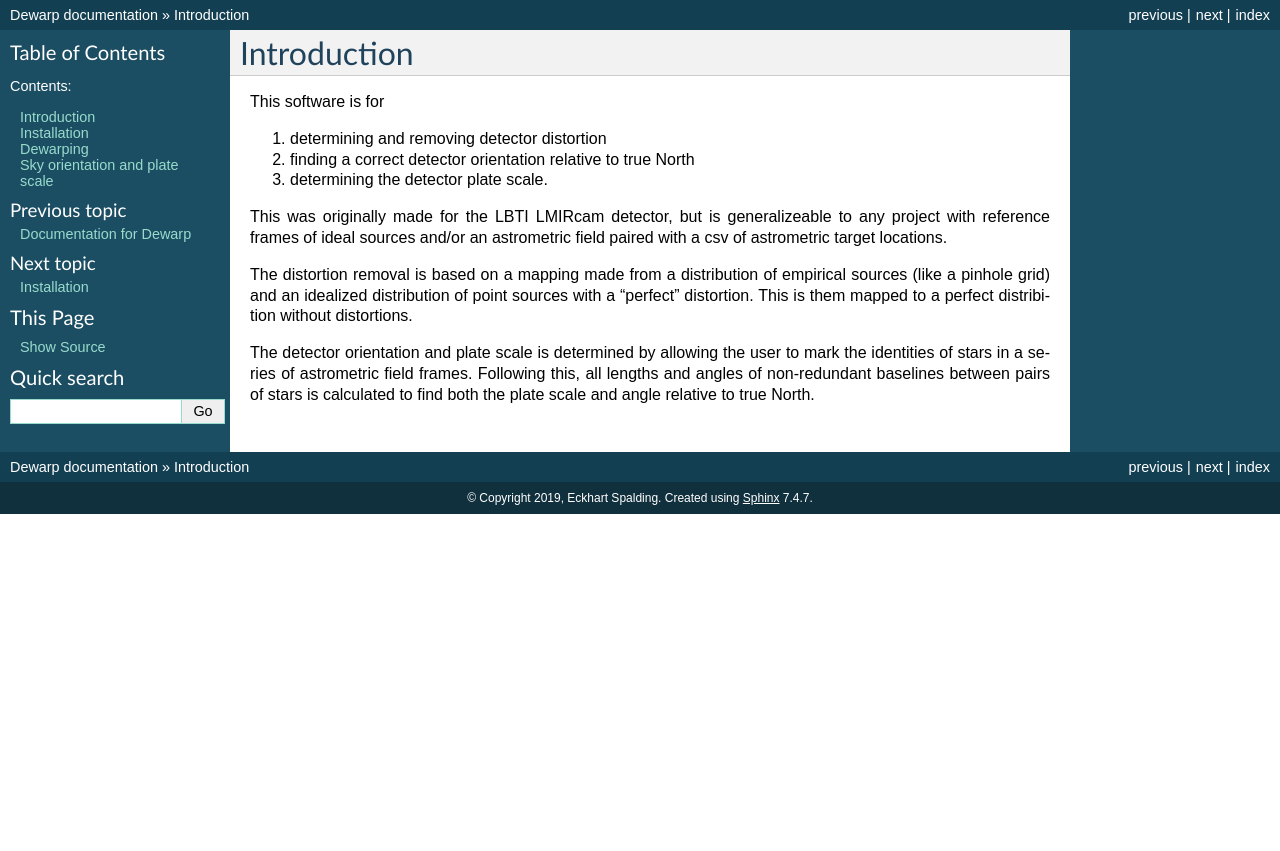
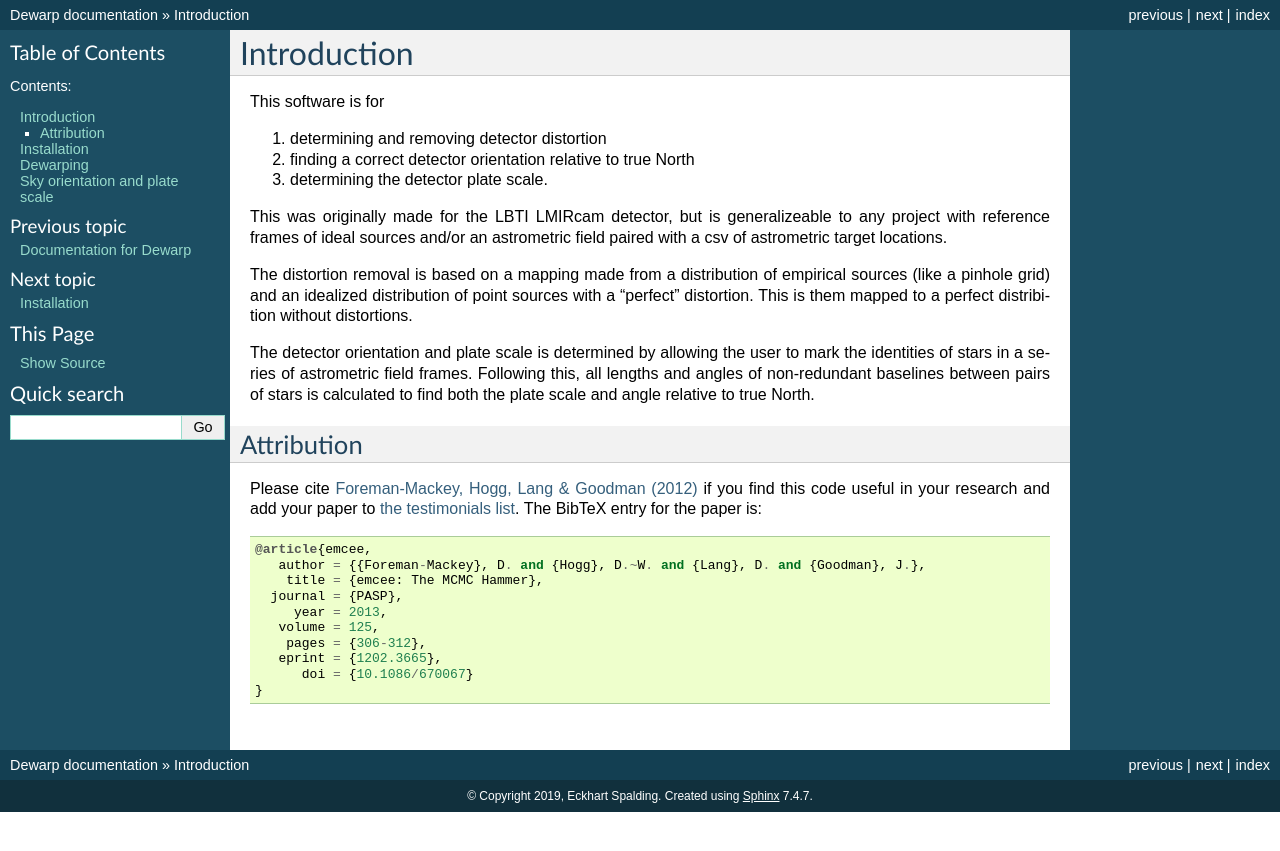
Before and after one commit to mwanakijiji/dewarp, a Sphinx documentation site: the page built from docs/introduction.rst, in a window 1280 px wide. Shown: the top 851 px of the page. Built offline with Sphinx 7.4.7, drawn with Linux system fonts in a browser that asks for light colours; pages that are not in the unit, such as notebooks, are missing from menus.

```diff
--- a/docs/dewarp_soln.rst
+++ b/docs/dewarp_soln.rst
@@ -14,7 +14,7 @@
 	   :scale: 10 %
            :align: center
 
-	An example of what a pinhole-grid-illuminated readout should look like. Make sure not to saturate the pinholes, so as to facilitate centroiding.
+An example of what a pinhole-grid-illuminated readout should look like. Make sure not to saturate the pinholes, so as to facilitate centroiding.
 
 **********
 The idea
--- a/docs/introduction.rst
+++ b/docs/introduction.rst
@@ -20,3 +20,23 @@
 frames. Following this, all lengths and angles of non-redundant baselines between pairs of
 stars is calculated to find both the plate scale and angle relative to
 true North.
+
+Attribution
+-----------
+
+Please cite `Foreman-Mackey, Hogg, Lang & Goodman (2012)
+<http://arxiv.org/abs/1202.3665>`_ if you find this code useful in your
+research and add your paper to `the testimonials list
+<https://github.com/dfm/emcee/blob/master/docs/testimonials.rst>`_.
+The BibTeX entry for the paper is::
+
+    @article{emcee,
+       author = {{Foreman-Mackey}, D. and {Hogg}, D.~W. and {Lang}, D. and {Goodman}, J.},
+        title = {emcee: The MCMC Hammer},
+      journal = {PASP},
+         year = 2013,
+       volume = 125,
+        pages = {306-312},
+       eprint = {1202.3665},
+          doi = {10.1086/670067}
+    }
```
